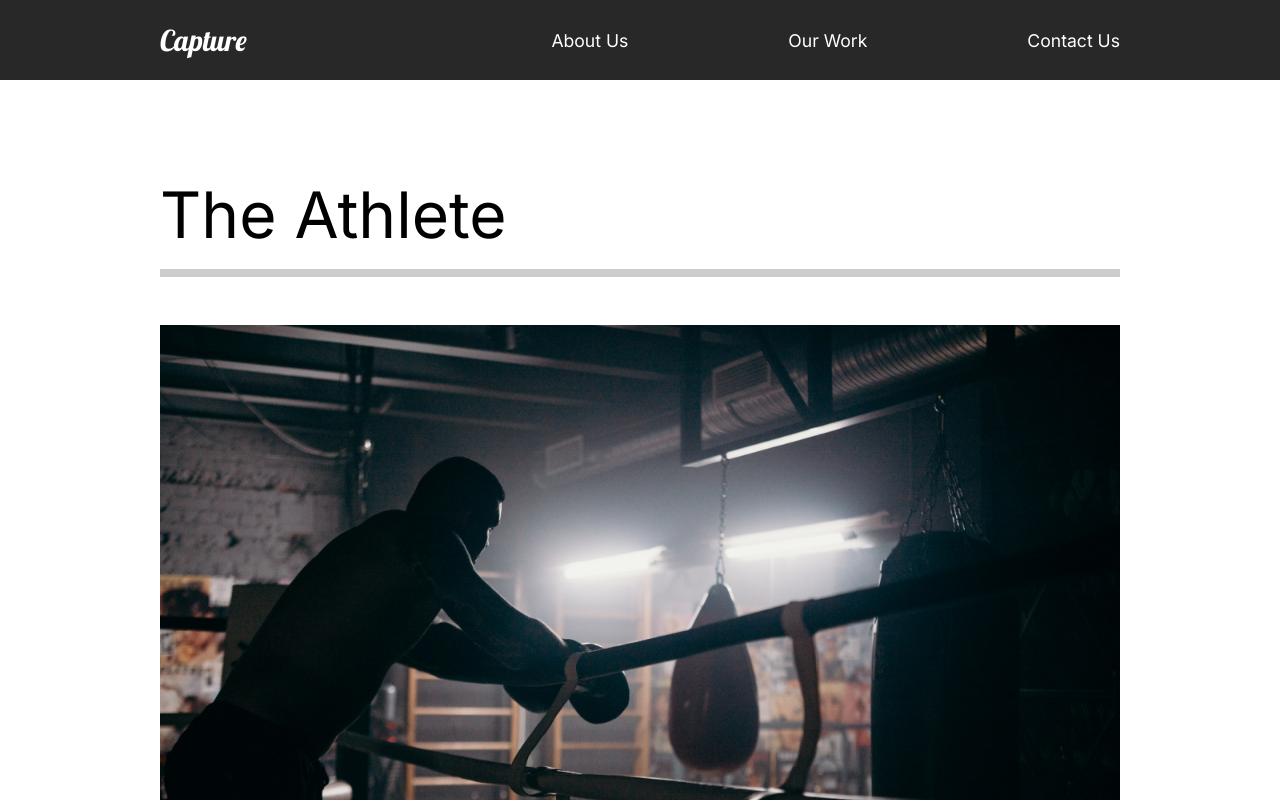
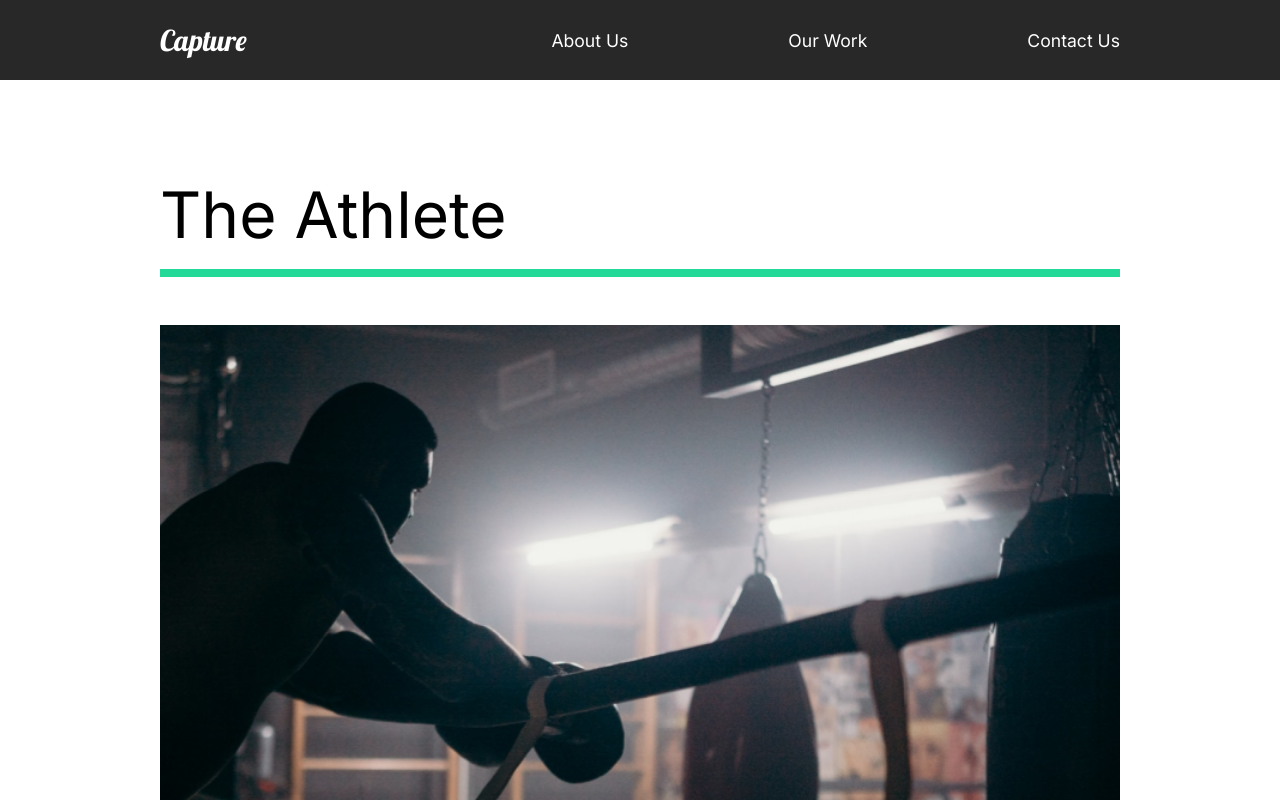
Before and after one commit to julesow/capture-portfollio, a React (Create React App) app: page /work in a window 1280 px wide. Shown: the top 800 px of the page. Built offline with nearby package versions, Linux system fonts and the light colour scheme.

Commit message:
adds animation to ourWork

```diff
--- a/src/animation.js
+++ b/src/animation.js
@@ -63,3 +63,34 @@
     }
   }
 };
+
+export const lineAnim = {
+  hidden: {
+    width: "0%"
+  },
+  show: {
+    width: "100%",
+    y: 0,
+    transition: {
+      duration: 1
+    }
+  }
+};
+export const slider = {
+  hidden: {
+    x: "-130%",
+    skew: "45deg"
+  },
+  show: {
+    x: "100%",
+    skew: "0deg",
+    transition: { ease: "easeOut", duration: 1 }
+  }
+};
+export const sliderContainer = {
+  hidden: { opacity: 1 },
+  show: {
+    opacity: 1,
+    transition: { staggerChildren:0.15, ease: "easeOut" }
+  }
+};
--- a/src/pages/OurWork.js
+++ b/src/pages/OurWork.js
@@ -5,19 +5,39 @@
 import goodtimes from "../img/goodtimes-small.png";
 import { Link } from "react-router-dom";
 import { motion } from "framer-motion";
-import { pageAnimation } from "../animation";
+import {
+  sliderContainer,
+  pageAnimation,
+  fade,
+  photoAnim,
+  lineAnim,
+  slider
+} from "../animation";
 
 const OurWork = () => {
   return (
-    <Work style={{background:"#fff"}} exit="exit" variants={pageAnimation} initial="hidden" animate="show">
+    <Work
+      style={{ background: "#fff" }}
+      exit="exit"
+      variants={pageAnimation}
+      initial="hidden"
+      animate="show"
+    >
+      <motion.div variants={sliderContainer}>
+        <Frame1 variants={slider}></Frame1>
+        <Frame2 variants={slider}></Frame2>
+        <Frame3 variants={slider}></Frame3>
+        <Frame4 variants={slider}></Frame4>
+      </motion.div>
       <Movie>
-        <h2>The Athlete</h2>
-        <div>
-          <div className="line"></div>
-          <Link to="/work/the-athlete">
-            <img src={athlete} alt="athlete" />
-          </Link>
-        </div>
+        <motion.h2 variants={fade}>The Athlete</motion.h2>
+
+        <motion.div variants={lineAnim} className="line"></motion.div>
+        <Link to="/work/the-athlete">
+          <Hide>
+            <motion.img variants={photoAnim} src={athlete} alt="athlete" />
+          </Hide>
+        </Link>
       </Movie>
       <Movie>
         <h2>The Racer</h2>
@@ -53,7 +73,7 @@
   padding-bottom: 10rem;
   .line {
     height: 0.5rem;
-    background: #cccccc;
+    background: #23d997;
     margin-bottom: 3rem;
   }
   img {
@@ -62,4 +82,26 @@
     object-fit: cover;
   }
 `;
+const Hide = styled.div`
+  overflow: hidden;
+`;
+
+const Frame1 = styled(motion.div)`
+  position: fixed;
+  left: 0;
+  top: 10%;
+  width: 100%;
+  height: 100vh;
+  background: #fffebf;
+  z-index: 2;
+`;
+const Frame2 = styled(Frame1)`
+  background: #ff8efb;
+`;
+const Frame3 = styled(Frame1)`
+  background: #8ed2ff;
+`;
+const Frame4 = styled(Frame1)`
+  background: #8effa0;
+`;
 export default OurWork;
--- a/src/styles.js
+++ b/src/styles.js
@@ -11,6 +11,7 @@
 export const Description = styled.div`
   flex:1;
   padding-right:5rem;
+  z-index:2;
   h2{
     font-weight:lighter;
   }
@@ -19,6 +20,7 @@
 export const Image = styled.div`
   flex:1;
   overflow:hidden;
+  z-index:2;
   img{
     width:100%;
     height:80vh;
```
